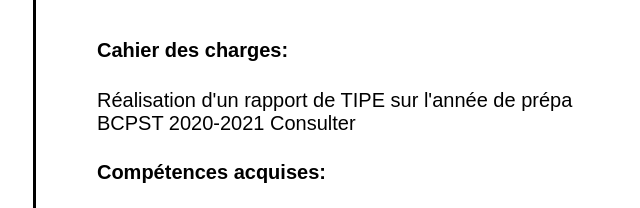
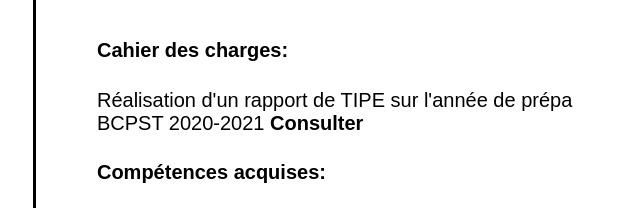
Before and after one commit to skut01/portfolio, a plain HTML site: page retex.html in a window 1280 px wide. Shown: the part 4220-4428 px from the top of the page, 0-640 px from the left. Drawn offline with Linux system fonts and the light colour scheme.

Commit message:
Update retex.css

```diff
--- a/retex.css
+++ b/retex.css
@@ -154,6 +154,11 @@ img{
     height: 95%;
     width: 40%;
 }
+
+.consulte{
+     font-weight: bold;
+}
+
 .images{
     display: flex;
     justify-content: space-around;
```
